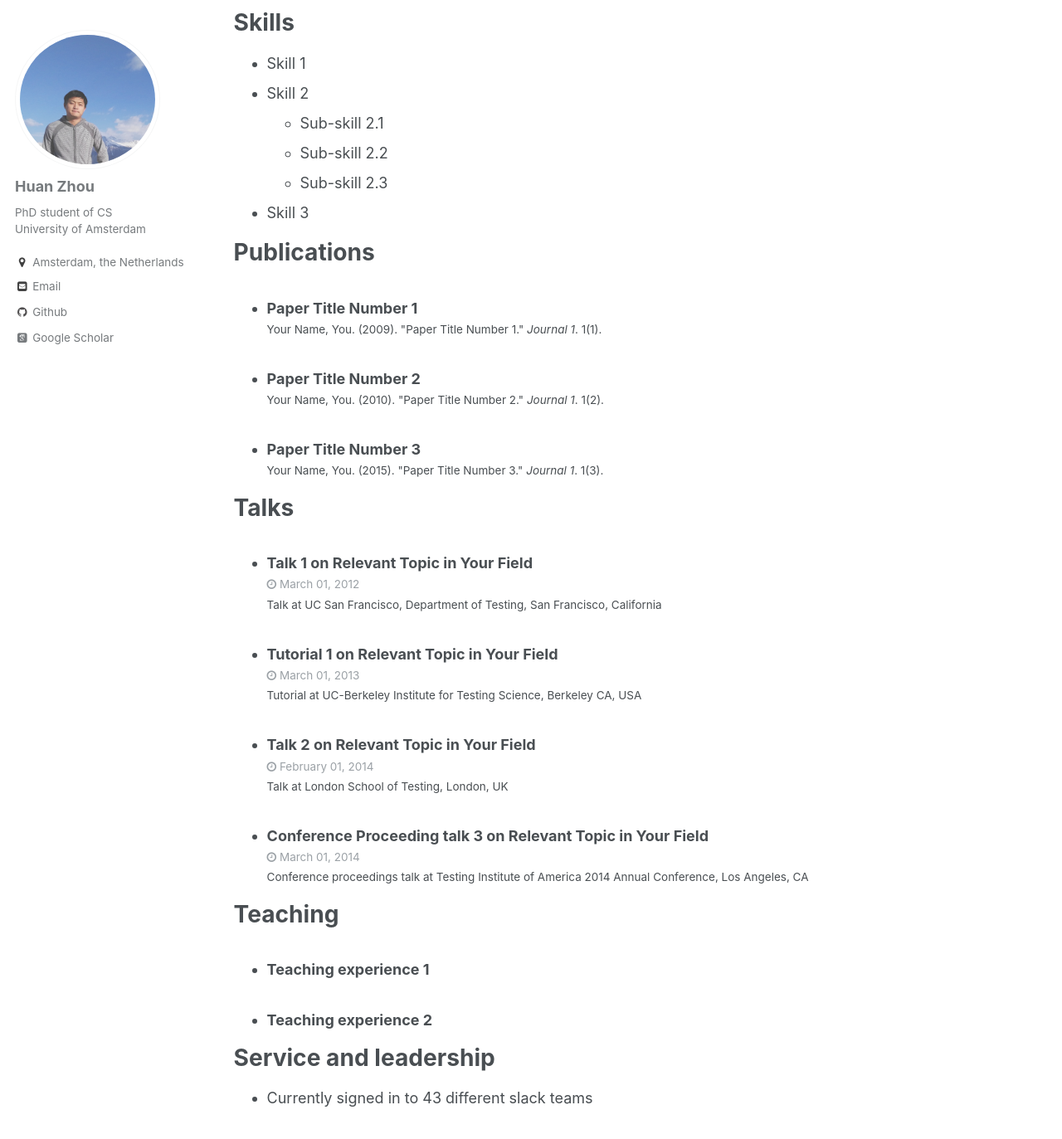
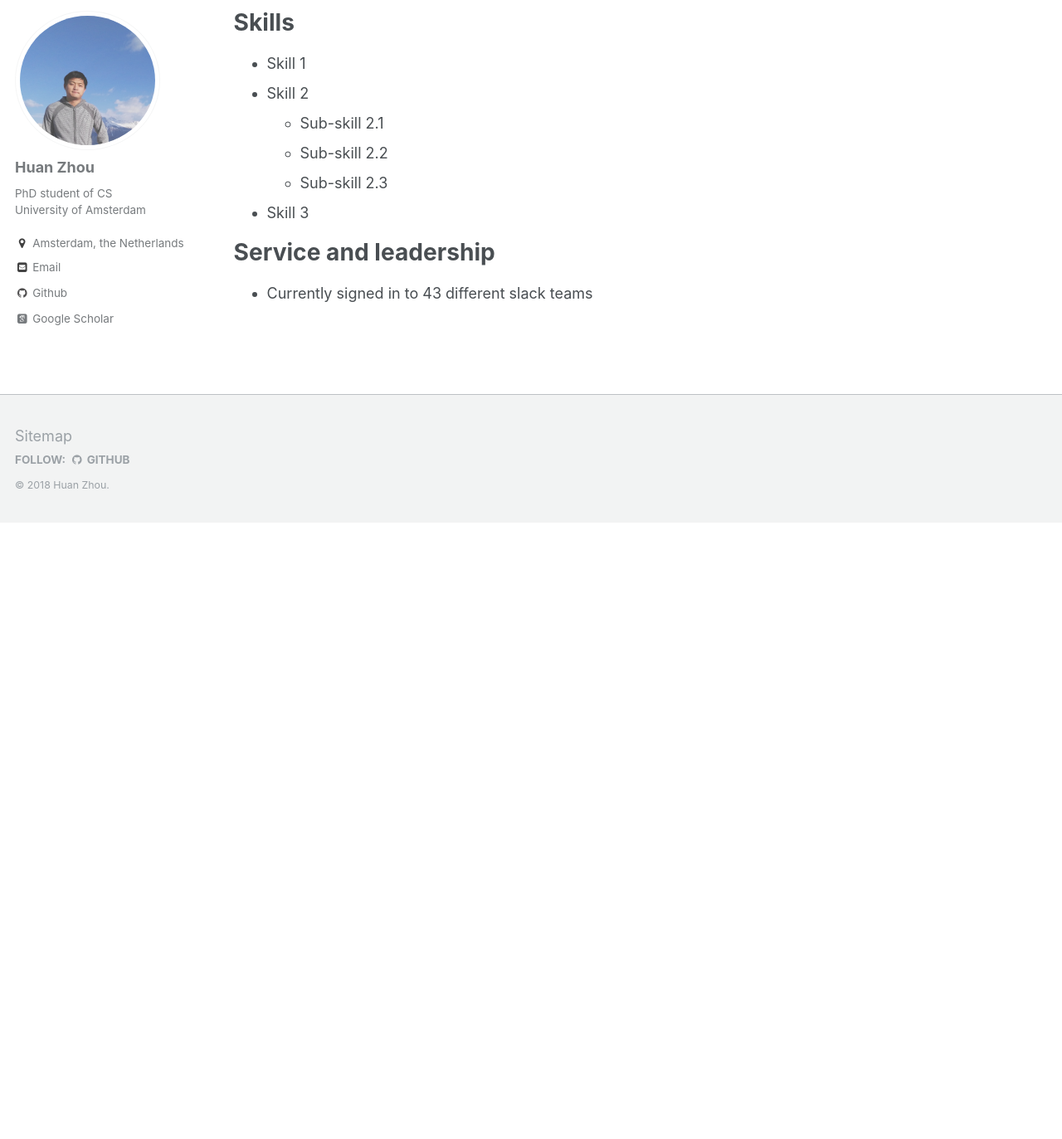
Before and after one commit to zh9314/zh9314.github.io, a Jekyll site: the page built from _pages/projects.md, in a window 1280 px wide and 1400 px high, scrolled down 318 px. Shown: the top 1373 px of the window at 83% size. Built offline with Jekyll 4.4.1, drawn with Linux system fonts in a browser that asks for light colours; some web fonts are replaced; after the commit the page ends 948 px from its top, so only the background shows below that; some of the changed text lies outside the part shown.

```diff
--- a/_config.yml
+++ b/_config.yml
@@ -7,7 +7,7 @@
 
 # Site Settings
 locale                   : "en-US"
-title                    : "Huan / About Me"
+title                    : "周寰 / About Me"
 title_separator          : "-"
 name                     : &name "Huan Zhou"
 description              : &description "PhD student of CS<br />University of Amsterdam"
@@ -181,9 +181,6 @@
   talks:
     output: true
     permalink: /:collection/:path/
-  projects:
-    output: true
-    permalink: /:collection/:path/
 
 
 # Defaults
@@ -239,13 +236,6 @@
       type: talks
     values:
       layout: talk
-      author_profile: true
-      share: true
-  - scope:
-      path: ""
-      type: projects
-    values:
-      layout: single
       author_profile: true
       share: true
 
--- a/_pages/projects.md
+++ b/_pages/projects.md
@@ -6,8 +6,6 @@
 redirect_from:
   - /project
 ---
-
-{% include base_path %}
 
 Education
 ======
@@ -25,23 +23,6 @@
   * Sub-skill 2.3
 * Skill 3
 
-Publications
-======
-  <ul>{% for post in site.publications %}
-    {% include archive-single-cv.html %}
-  {% endfor %}</ul>
-
-Talks
-======
-  <ul>{% for post in site.talks %}
-    {% include archive-single-talk-cv.html %}
-  {% endfor %}</ul>
-
-Teaching
-======
-  <ul>{% for post in site.teaching %}
-    {% include archive-single-cv.html %}
-  {% endfor %}</ul>
 
 Service and leadership
 ======
```
Also changed, not shown: _pages/about.md (+2 -1 lines).
